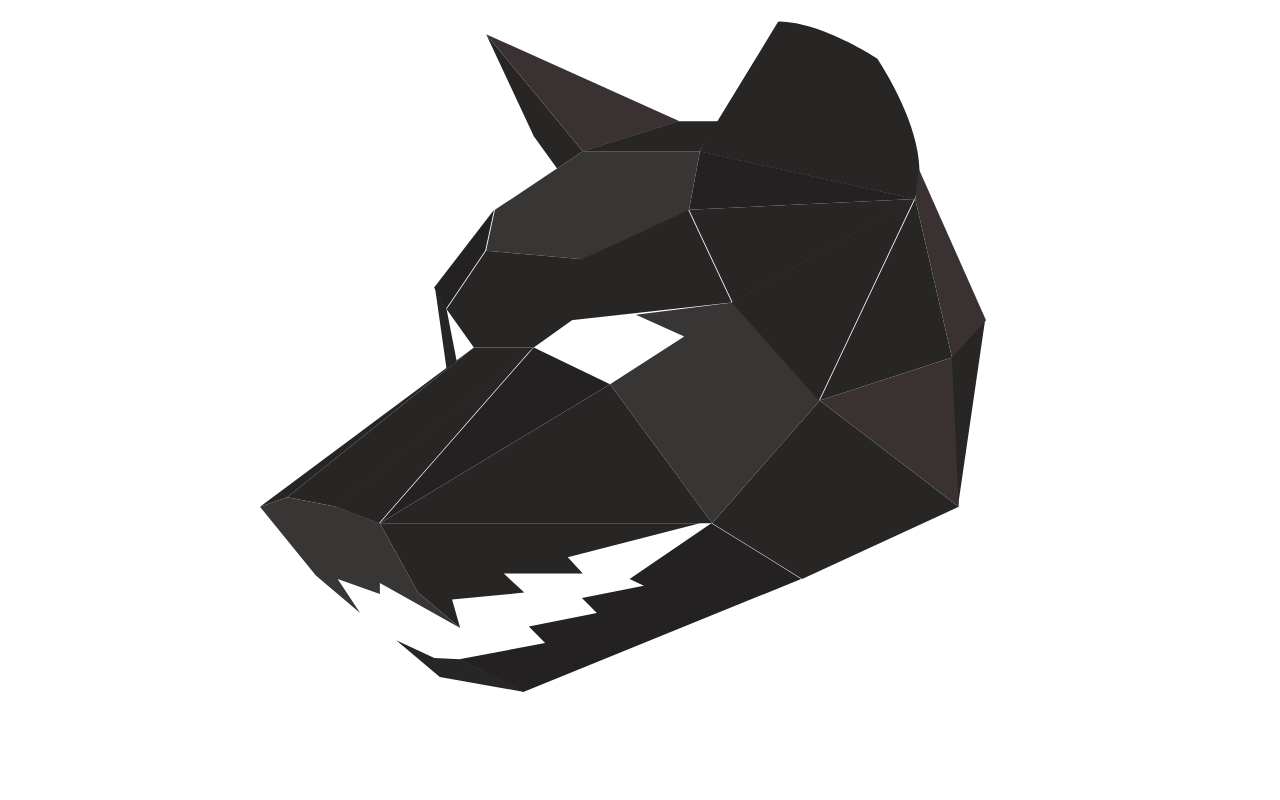
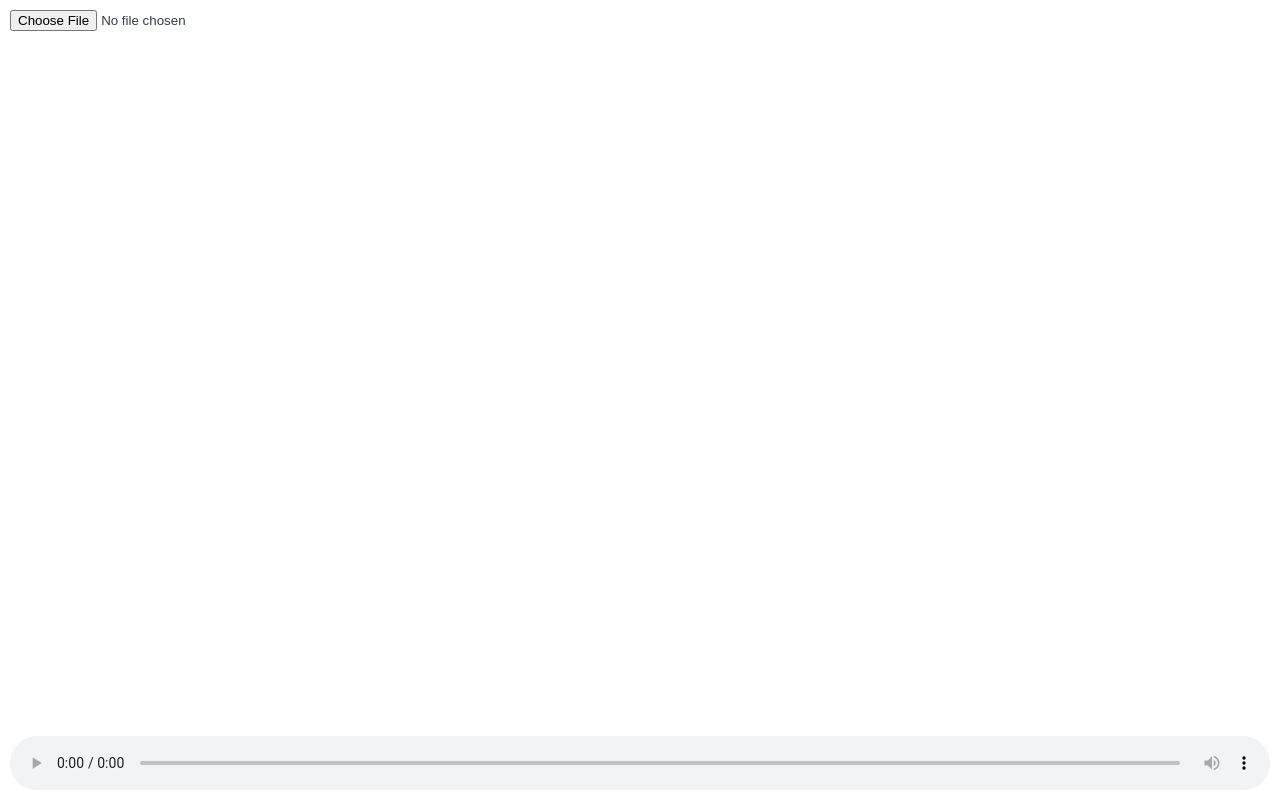
Before and after one commit to evanhooff/ftw, a Vue app: page / in a window 1280 px wide. Built offline with nearby package versions, Linux system fonts and the light colour scheme.

Commit message:
POC audio visualisatie

```diff
--- /dev/null
+++ b/src/components/AudioVisualiser.vue
@@ -0,0 +1,109 @@
+<template>
+  <div>
+    <input type="file" id="thefile" accept="audio/*" @change="loadFile" />
+    <canvas id="canvas"></canvas>
+    <audio id="audio" controls></audio>
+  </div>
+</template>
+<script>
+export default {
+  name: "AudioVisualiser",
+  data() {
+    return {
+      audio: null,
+      canvas: null,
+      dataArray: null,
+      analyser: null,
+      canvasWidth: undefined,
+      canvasHeight: undefined,
+      bufferLength: null,
+      x: 0
+    };
+  },
+  methods: {
+    loadFile(e) {
+      this.audio = document.getElementById("audio");
+      this.audio.src = URL.createObjectURL(e.target.files[0]);
+      this.audio.load();
+      this.audio.play();
+      this.renderPlayer();
+    },
+    renderPlayer() {
+      var context = new AudioContext();
+      var src = context.createMediaElementSource(this.audio);
+      this.analyser = context.createAnalyser();
+
+      this.canvas = document.getElementById("canvas");
+      this.canvas.width = window.innerWidth;
+      this.canvas.height = window.innerHeight;
+
+      this.canvasWidth = this.canvas.width;
+      this.canvasHeight = this.canvas.height;
+
+      src.connect(this.analyser);
+      this.analyser.connect(context.destination);
+
+      this.analyser.fftSize = 256;
+
+      this.bufferLength = this.analyser.frequencyBinCount;
+      this.dataArray = new Uint8Array(this.bufferLength);
+      this.renderFrame();
+    },
+    renderFrame() {
+      var barWidth = (this.canvasWidth / this.bufferLength) * 2.5;
+      var barHeight;
+      requestAnimationFrame(this.renderFrame);
+
+      this.x = 0;
+
+      this.analyser.getByteFrequencyData(this.dataArray);
+
+      var ctx = this.canvas.getContext("2d");
+      ctx.fillStyle = "#000";
+      ctx.fillRect(0, 0, this.canvasWidth, this.canvasHeight);
+
+      for (var i = 0; i < this.bufferLength; i++) {
+        barHeight = this.dataArray[i];
+
+        var r = barHeight + 25 * (i / this.bufferLength);
+        var g = 250 * (i / this.bufferLength);
+        var b = 50;
+
+        ctx.fillStyle = "rgb(" + r + "," + g + "," + b + ")";
+        ctx.fillRect(
+          this.x,
+          this.canvasHeight - barHeight,
+          barWidth,
+          barHeight
+        );
+
+        this.x += barWidth + 1;
+      }
+    }
+  }
+};
+</script>
+
+<style scoped lang="scss">
+#thefile {
+  position: fixed;
+  top: 10px;
+  left: 10px;
+  z-index: 100;
+}
+
+#canvas {
+  position: fixed;
+  left: 0;
+  top: 0;
+  width: 100%;
+  height: 100%;
+}
+
+audio {
+  position: fixed;
+  left: 10px;
+  bottom: 10px;
+  width: calc(100% - 20px);
+}
+</style>
--- a/src/views/Home.vue
+++ b/src/views/Home.vue
@@ -1,17 +1,19 @@
 <template>
   <div class="home">
-    <wulff-head></wulff-head>
+    <!-- <wulff-head></wulff-head> -->
+    <audio-visualiser></audio-visualiser>
   </div>
 </template>
 
 <script>
-// @ is an alias to /src
-import WulffHead from "@/components/WulffHead.vue";
+// import WulffHead from "@/components/WulffHead.vue";
+import AudioVisualiser from "@/components/AudioVisualiser.vue";
 
 export default {
   name: "home",
   components: {
-    WulffHead
+    // WulffHead
+    AudioVisualiser
   }
 };
 </script>
```
Also changed, not shown: 1 other file (tests, documents, lock files or other folders).
